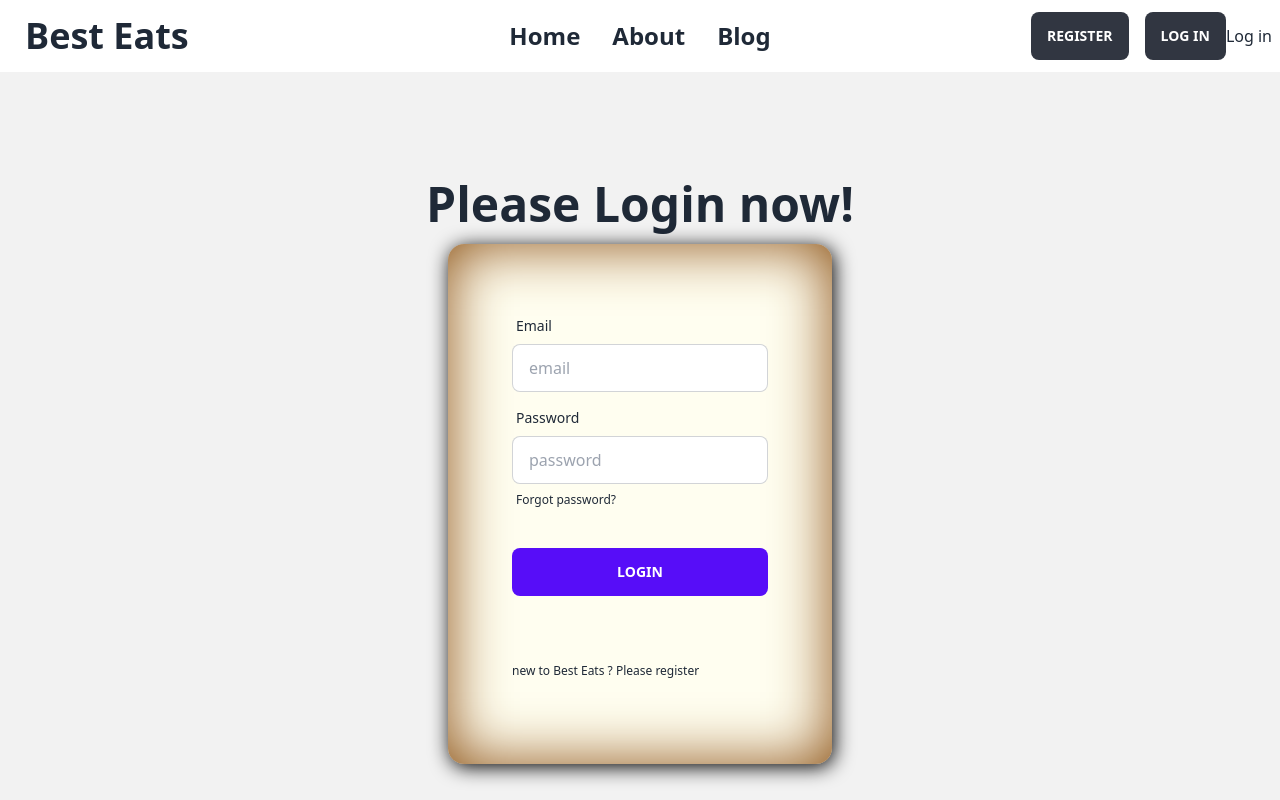
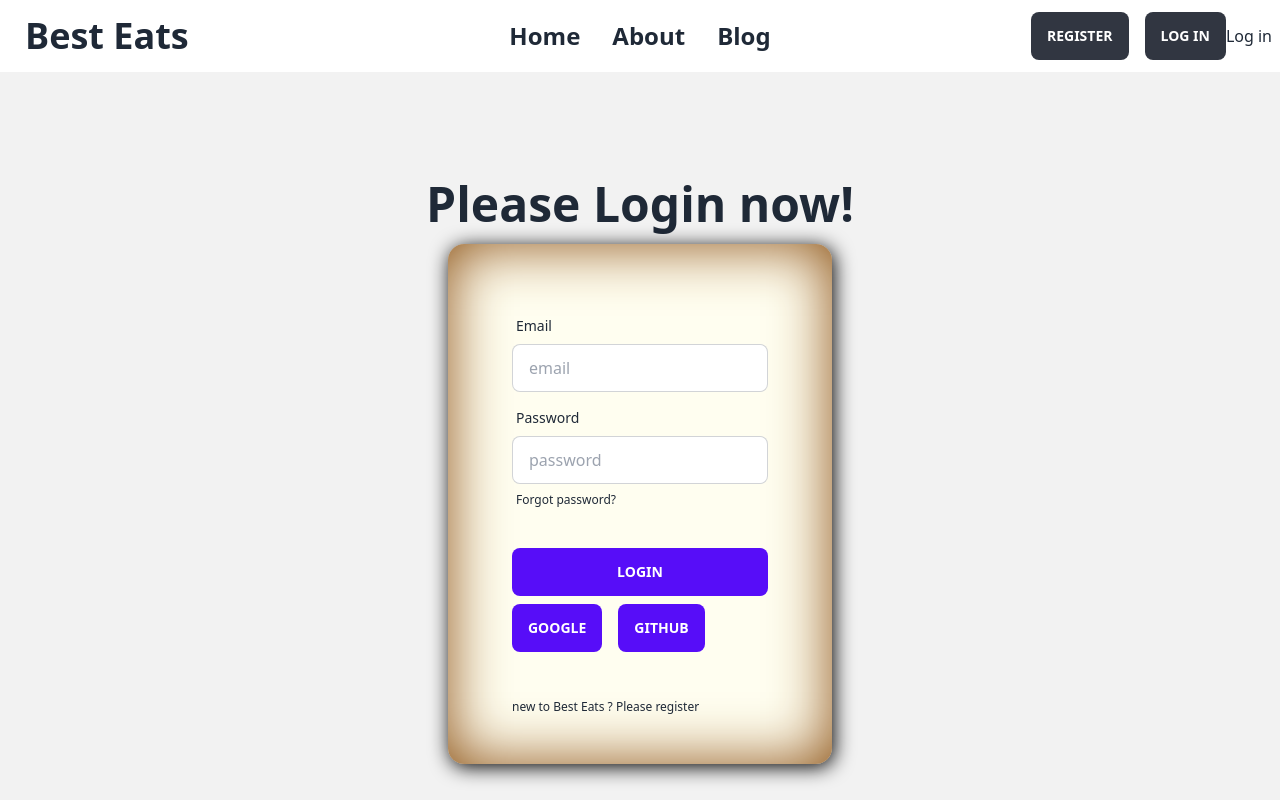
Before and after one commit to BappyMahmud02/chef-recipe, a React (Vite) app: page /login in a window 1280 px wide. Shown: the top 800 px of the page. Built offline with nearby package versions, Linux system fonts and the light colour scheme; no server answers.

Commit message:
create log inwith google github

```diff
--- a/src/Pages/Cards/Card.jsx
+++ b/src/Pages/Cards/Card.jsx
@@ -13,7 +13,7 @@ const Card = () => {
     },[])
 
     return (
-        <div className='container mx-auto grid grid-cols-3 mt-6'>
+        <div className='container mx-auto grid grid-cols-3 gap-6 mt-6'>
 
             {
                 cards.map(card => <Cart key={card.id} card={card} ></Cart>
--- a/src/Pages/Login.jsx
+++ b/src/Pages/Login.jsx
@@ -6,7 +6,7 @@ import { AuthContext } from '../Providers/Authproviders';
 
 const Login = () => {
 
-    const {signIn} = useContext(AuthContext);
+    const { signIn, signInWithGoogle, signInWithGithub } = useContext(AuthContext);
 
     const handleLogIn = event => {
         event.preventDefault();
@@ -25,6 +25,33 @@ const Login = () => {
                 console.log(error);
             })
     }
+
+    const handleGoogleSignIn = () => {
+
+        signInWithGoogle()
+            .then(result => {
+                const loggedUser = result.user;
+                console.log(loggedUser);
+            })
+            .catch(error => {
+                console.log(error);
+            })
+    }
+    const handleGithubSignIn = () => {
+
+        signInWithGithub()
+            .then(result => {
+                const loggedUser = result.user;
+                console.log(loggedUser);
+            })
+            .catch(error => {
+                console.log(error);
+            })
+    }
+
+
+
+
     return (
         <div className="hero min-h-screen bg-base-200">
             <div className="hero-content flex-col ">
@@ -52,12 +79,18 @@ const Login = () => {
                         <div className="form-control mt-6">
                             <button className="btn btn-primary">Login</button>
                         </div>
+                        <div className='w-full flex gap-4'>
+                            <button onClick={handleGoogleSignIn} className="btn btn-primary"> Google</button>
+                            <button onClick={handleGithubSignIn} className="btn btn-primary">Github</button>
+
+                        </div>
                     </form>
                     <p className='mb-12 ms-8'>
                         <Link to='/register' className="label-text-alt link link-hover">
                             new to Best Eats ? Please register
                         </Link>
                     </p>
+
                 </div>
             </div>
         </div>
--- a/src/Providers/Authproviders.jsx
+++ b/src/Providers/Authproviders.jsx
@@ -1,5 +1,5 @@
 import React, { createContext, useEffect, useState } from 'react';
-import { createUserWithEmailAndPassword, getAuth, onAuthStateChanged, signInWithEmailAndPassword, signOut } from 'firebase/auth';
+import { GithubAuthProvider, GoogleAuthProvider, createUserWithEmailAndPassword, getAuth, onAuthStateChanged, signInWithEmailAndPassword, signInWithPopup, signOut } from 'firebase/auth';
 import app from '../firebase/firebase.config';
 
 
@@ -7,8 +7,13 @@ import app from '../firebase/firebase.config';
 export const AuthContext = createContext(null);
 const auth = getAuth(app);
 
+const googleAuthProvider = new GoogleAuthProvider();
+const githubAuthProvider = new GithubAuthProvider()
+
 const Authproviders = ({ children }) => {
     const [user, setUser] = useState(null)
+
+    const [loading, setLoading] = useState(true)
 
     const createUser = (email, password) => {
         return createUserWithEmailAndPassword(auth, email, password);
@@ -16,14 +21,23 @@ const Authproviders = ({ children }) => {
     const signIn = (email, password) => {
         return signInWithEmailAndPassword(auth, email, password);
     }
+
+    const signInWithGoogle = () => {
+        return signInWithPopup(auth, googleAuthProvider)
+    }
+
+    const signInWithGithub = () => {
+        return signInWithPopup(auth, githubAuthProvider)
+    }
     const logOut = () => {
-       return signOut(auth)
+       return signOut(auth, googleAuthProvider);
     }
 
     useEffect(() => {
         const unsubscribe = onAuthStateChanged(auth, currentUser => {
-            console.log('auth state change', currentUser);
+
             setUser(currentUser);
+            setLoading(false)
         });
 
         return() => {
@@ -33,8 +47,11 @@ const Authproviders = ({ children }) => {
 
     const authInfo = {
         user,
+        loading,
         createUser,
         signIn,
+        signInWithGoogle,
+        signInWithGithub,
         logOut
     }
     return (
--- a/src/Routes/Privateroute.jsx
+++ b/src/Routes/Privateroute.jsx
@@ -4,8 +4,11 @@ import { Navigate } from 'react-router-dom';
 
 const Privateroute = ({children}) => {
 
-    const {user} = useContext(AuthContext)
+    const {user, loading} = useContext(AuthContext)
 
+    if(loading){
+        return <div className="radial-progress" style={{"--value":70}}>70%</div>
+    }
     if(user) {
         return children;
     }
```
Lines whose indentation alone changed are shown as unchanged.
